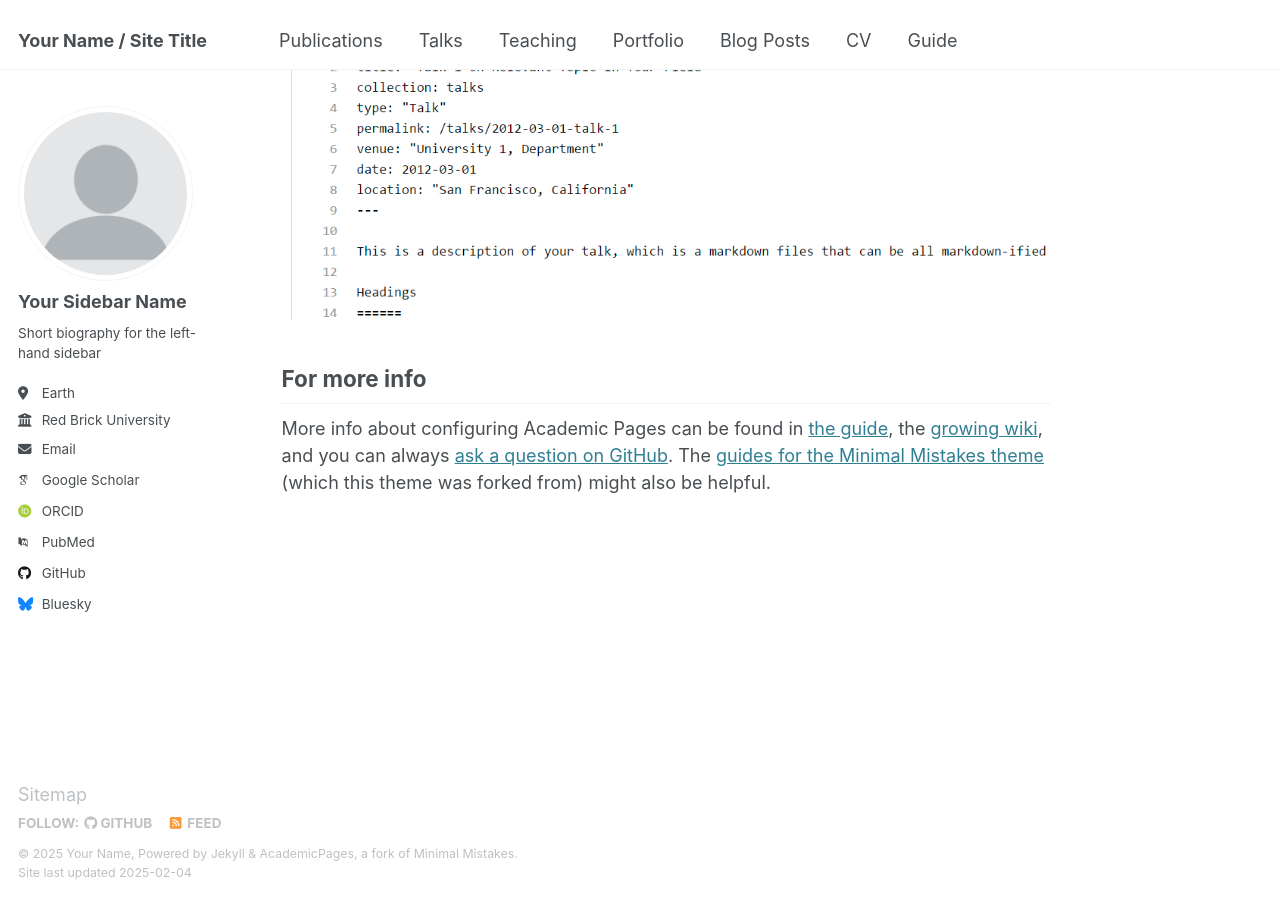
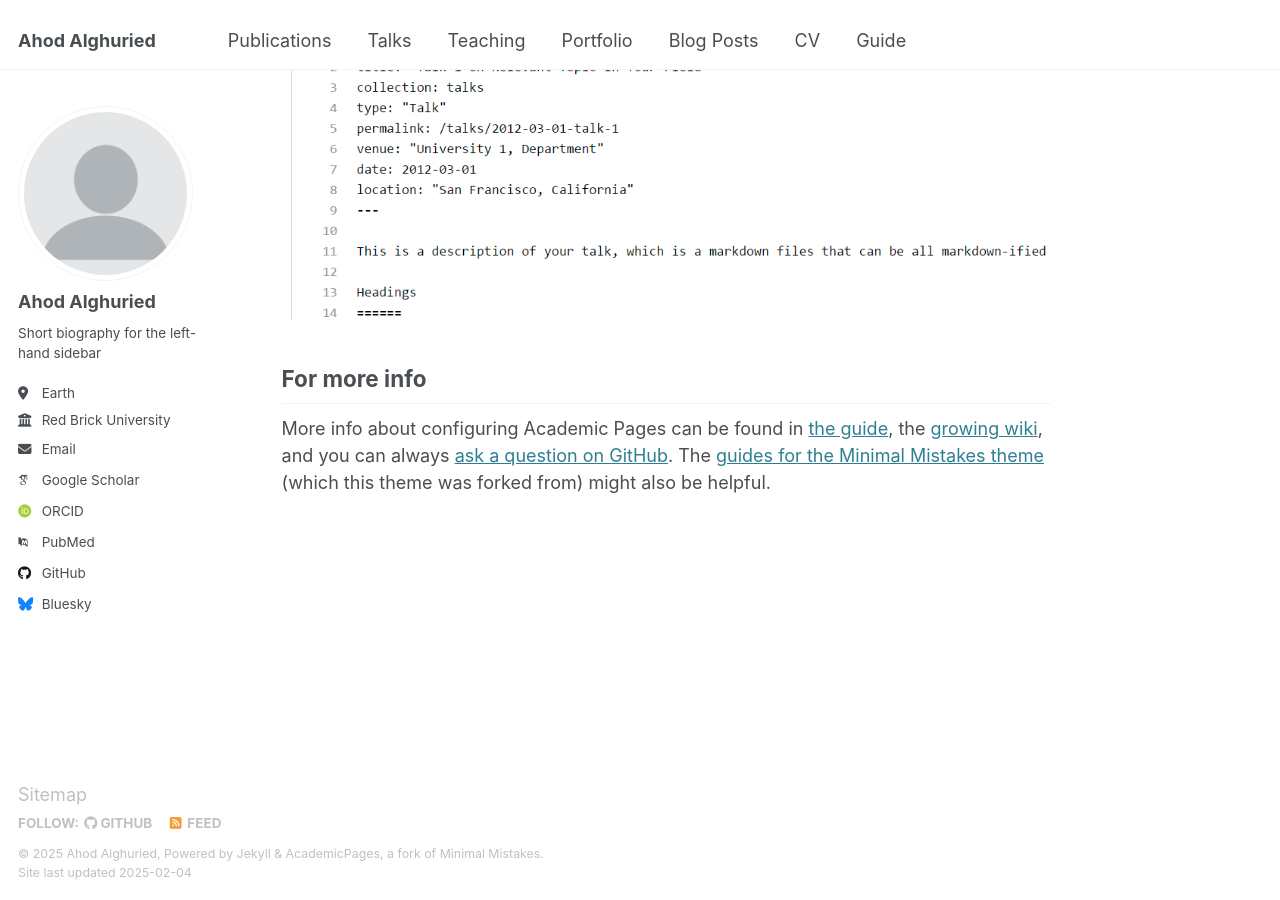
Before and after one commit to alghuried-ahod/Ahod-Alghuried, a Jekyll site: the page built from _pages/about.md, in a window 1280 px wide and 900 px high, scrolled down 2642 px. Built offline with Jekyll 4.4.1, drawn with Linux system fonts in a browser that asks for light colours; some web fonts are replaced.

Commit message:
Update _config.yml

```diff
--- a/_config.yml
+++ b/_config.yml
@@ -9,13 +9,13 @@
 # Basic Site Settings
 locale                   : "en-US"
 site_theme               : "default"
-title                    : "Your Name / Site Title"
+title                    : "Ahod Alghuried"
 title_separator          : "-"
-name                     : &name "Your Name"
+name                     : &name "Ahod Alghuried"
 description              : &description "personal description"
-url                      : https://academicpages.github.io # the base hostname & protocol for your site e.g. "https://[your GitHub username].github.io"
+url                      : https://alghuried-ahod.github.io # the base hostname & protocol for your site e.g. "https://[your GitHub username].github.io"
 baseurl                  : "" # the subpath of your site, e.g. "/blog"
-repository               : "academicpages/academicpages.github.io"
+repository               : "alghuried-ahod/alghuried-ahod.github.io"
 
 # Site Author - The following control what appear as part of the author content on the side bar.
 #               If a field is blank the icon and link will not appear, otherwise it will be shown.
@@ -23,7 +23,7 @@ repository               : "academicpages/academicpages.github.io"
 author:
   # Biographic information
   avatar           : "profile.png"
-  name             : "Your Sidebar Name"
+  name             : "Ahod Alghuried"
   pronouns         : # example: "she/her"
   bio              : "Short biography for the left-hand sidebar"
   location         : "Earth"
```
